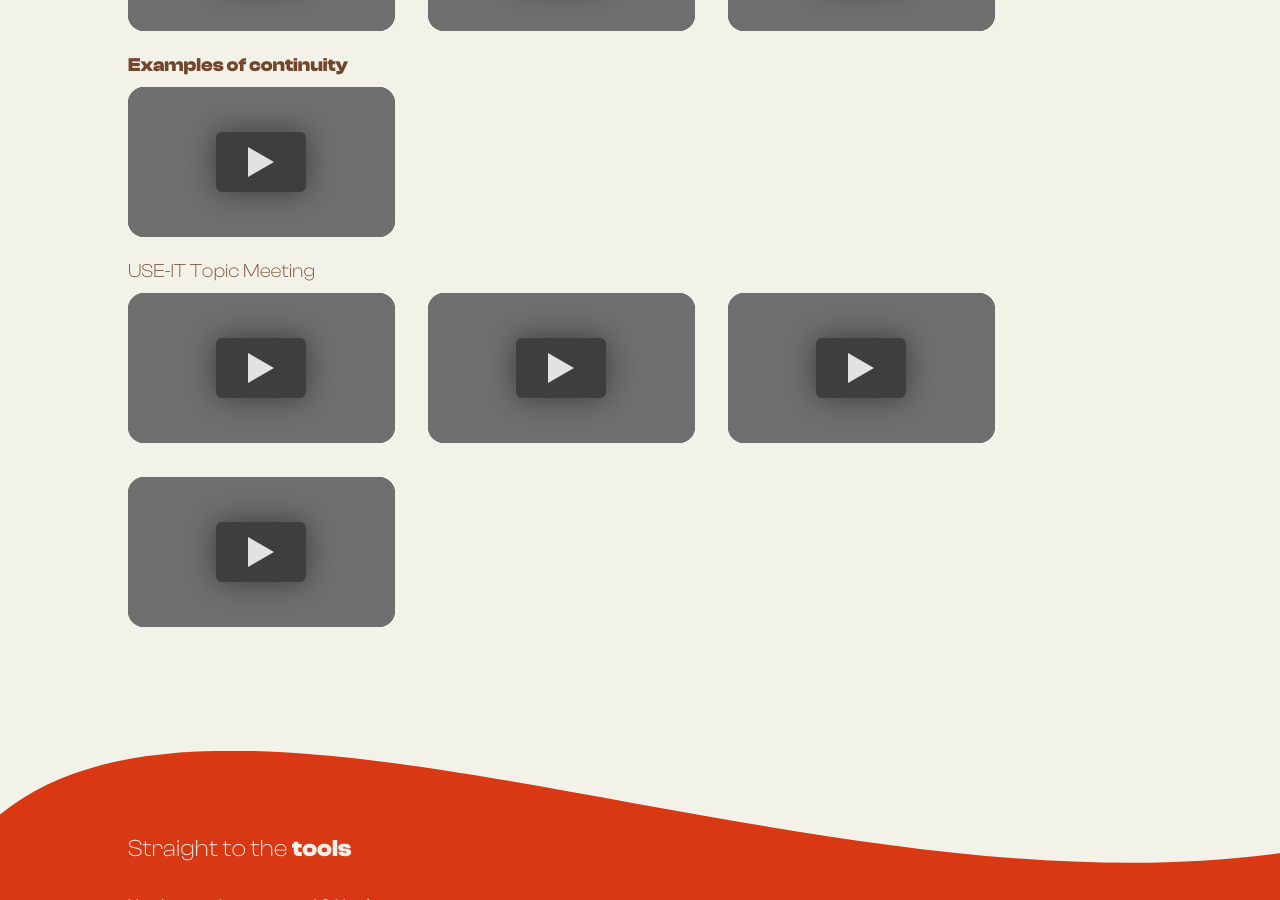
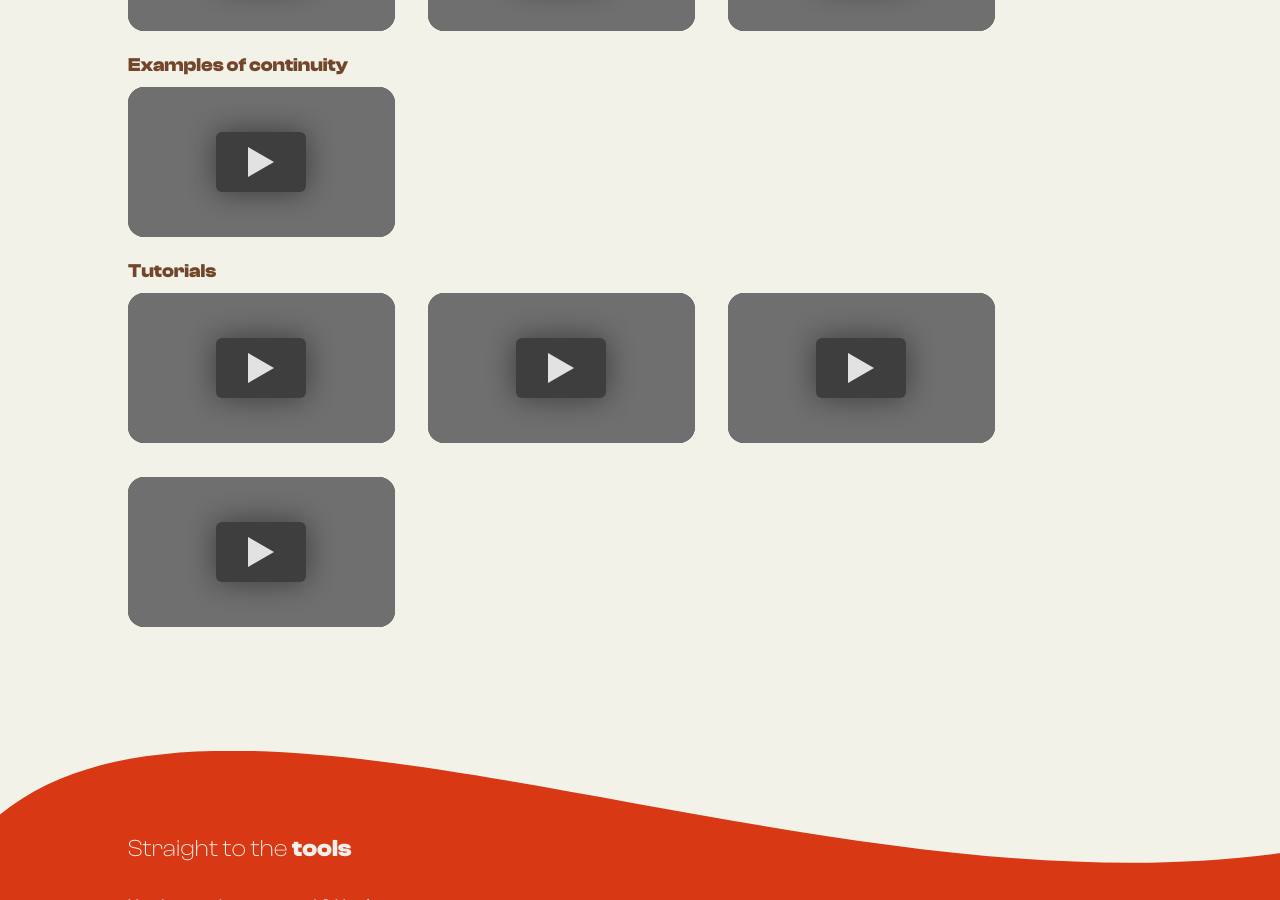
Before and after one commit to useiteurope/fund-it-website, a Jekyll site: the page built from jekyll/toolkit/index.html, in a window 1280 px wide and 900 px high, scrolled down 2086 px. Built offline with Jekyll 4.4.1, drawn with Linux system fonts in a browser that asks for light colours.

Commit message:
💬 Update Toolkit videos.

```diff
--- a/jekyll/_data/toolkit.yaml
+++ b/jekyll/_data/toolkit.yaml
@@ -15,8 +15,7 @@
 playlists:
   - title: "<strong>“From the otherside”</strong> : Interviews of European officials to understand their vision of projects. "
     videos:
-      - 4wOQOhdtpU0
-      - cBRIKUNKIw8 # From the otherside #2 : Hana Třeštíková from Prague
+      - TuDOW0EMnDE # From the otherside #2 : Hana Třeštíková from Prague
       - jILlr6NMd6Y # From the otherside #3 : Maya Vetri & Lorenzo Giardinetti
   - title: "<strong>Funding journeys</strong> : Follow community members before and after their meetings with authorities."
     videos:
@@ -31,10 +30,9 @@
   - title: "<strong>Examples of continuity</strong>"
     videos:
       - cBRIKUNKIw8 # Examples of continuity #1 - OSLO
-
-  - title: "USE-IT Topic Meeting"
+  - title: "<strong>Tutorials</strong>"
     videos:
+      - T9wqb9AgiLo # Tutorial #1 : How to find sponsors?
+      - T9wqb9AgiLo # Tutorial #2 : How to prepare a meeting with sponsors
       - DsCJ64qOjag # USE-IT Topic Meeting : About Crowdfunding
       - 4wOQOhdtpU0 # European Solidarity Corps Introduction by Mafalda
-      - T9wqb9AgiLo # Tutorial #1 : How to find sponsors?
-      - T9wqb9AgiLo # Tutorial #2 : How to prepare a meeting with sponsors
```
